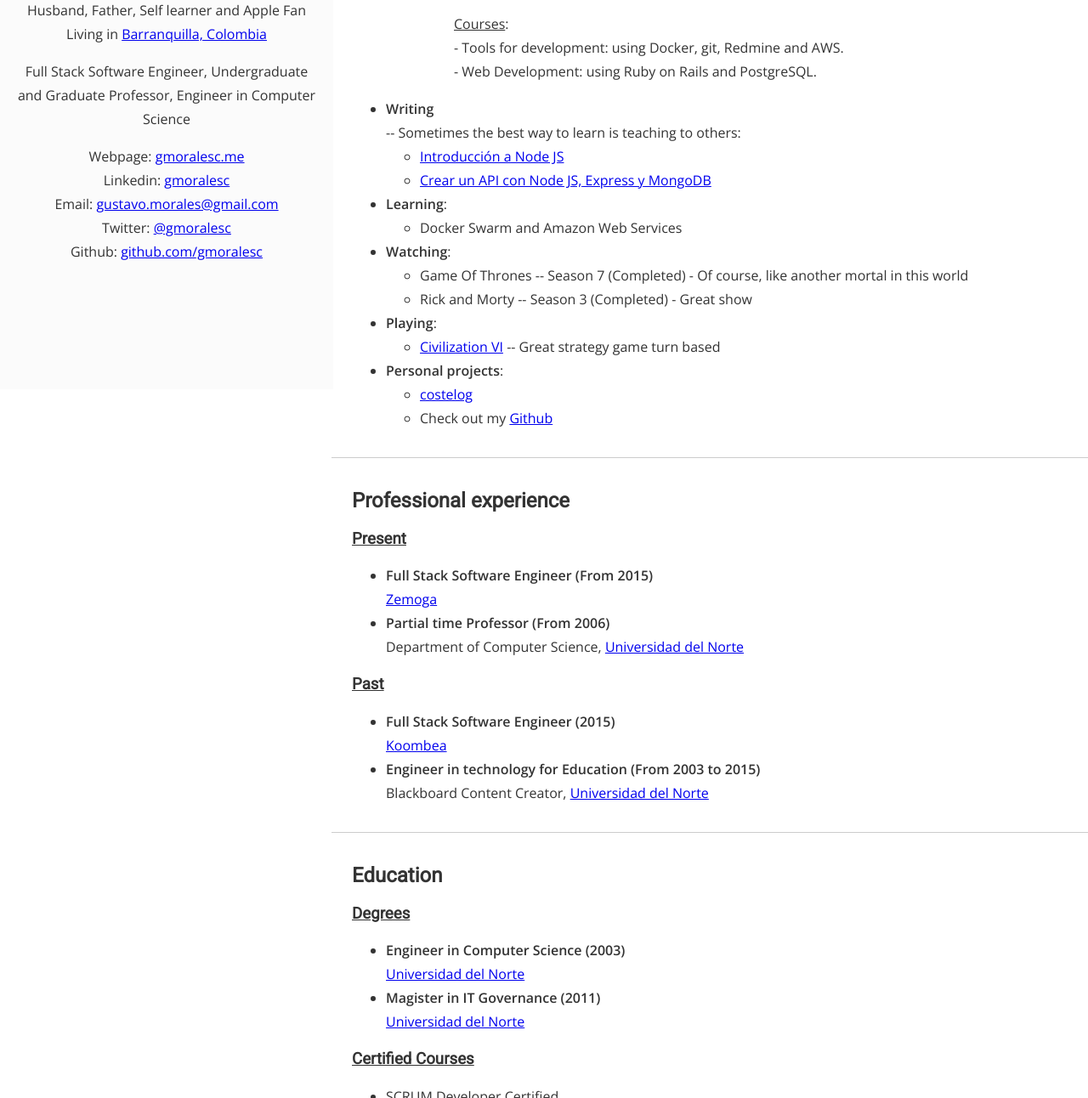
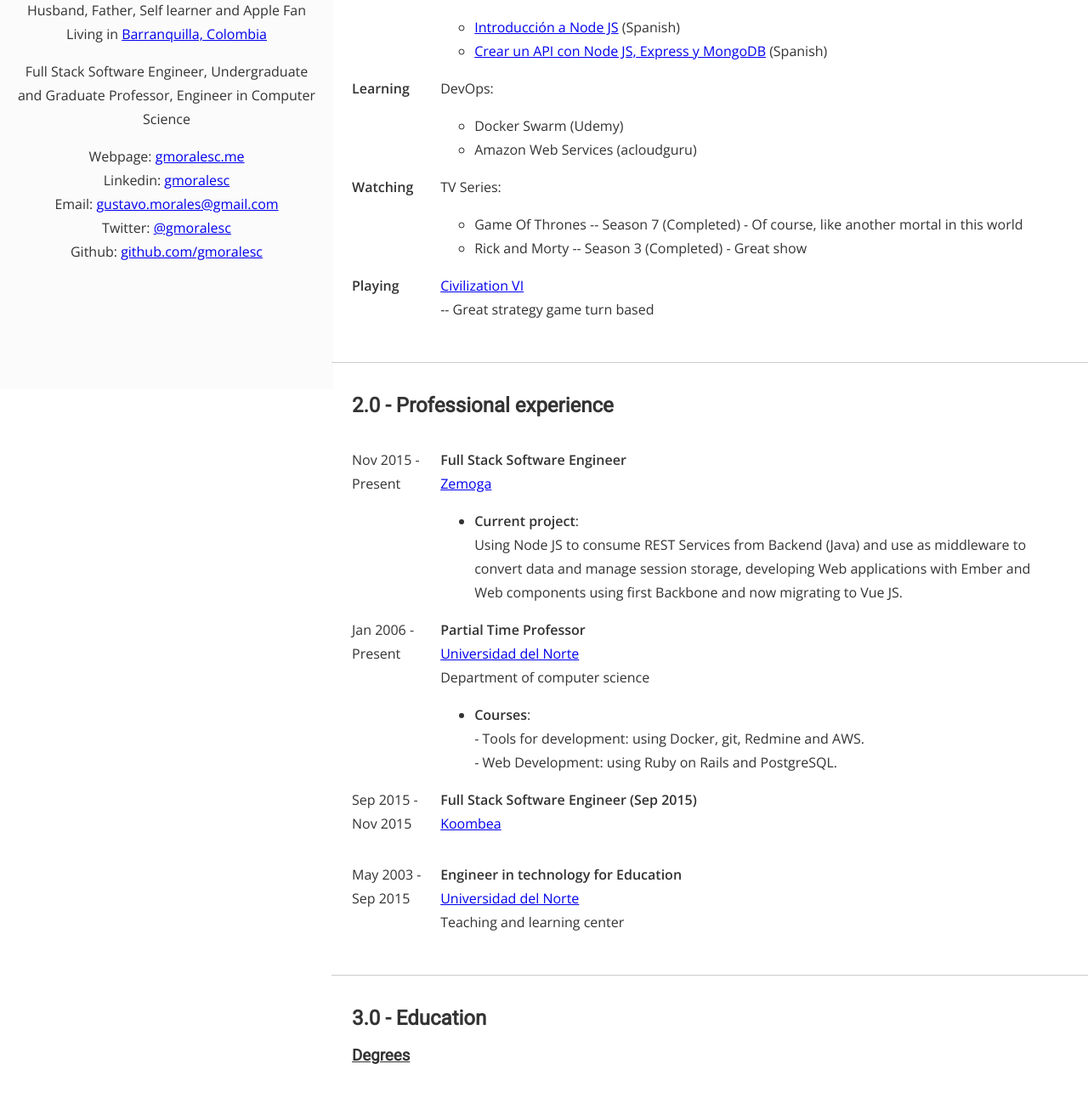
Before and after one commit to arcanfear/https-github.com-gmoralesc-gmoralesc.github.io, a website built with webpack: page index.html in a window 1280 px wide. Shown: the part 342-1634 px from the top of the page at 85% size. Built offline with nearby package versions, Linux system fonts and the light colour scheme.

Commit message:
Update Layout and Information

```diff
--- a/index.html
+++ b/index.html
@@ -33,111 +33,203 @@
   </header>
   <section class="content">
     <section class="section">
-      <h2 class="section__title">What I am doing</h2>
-      <ul>
-        <li><strong>Working</strong>:
+      <h2 class="section__title">1.0 - What I am doing</h2>
+      <ul class="list--boxes">
+        <li class="box__container">
+          <div class="box__item box__left">
+            <p><strong>Working</strong></p>
+          </div>
+          <div class="box__item box__description">
+            <p>
+              <strong>Full Stack Software Engineer</strong><br>
+              <a href="http://www.zemoga.com/" target="_blank">Zemoga</a><br>
+              -- So much fun and learning new things everyday with a great team
+            </p>
+            <p>
+              <strong>Graduate Partial Time Professor</strong><br>
+              <a href="http://www.uninorte.edu.co/" target="_blank">Universidad del Norte</a><br>
+              -- I love teaching
+            </p>
+          </div>
+        </li>
+        <li class="box__container">
+          <div class="box__item box__left">
+            <p><strong>Writing</strong></p>
+          </div>
+          <div class="box__item box__description">
+            <p>
+              -- Sometimes the best way to learn is teaching to others
+            </p>
             <ul>
                 <li>
-              <a href="http://www.zemoga.com/" target="_blank">Zemoga</a> as Full Stack Software Engineer -- So much fun
-              and learning new things everyday with a great team<br>
-              <blockquote>
-                <u>Current project</u>:<br>
-                  Using Node JS to consume REST Services from Backend (Java) and use as middleware to convert data and
-                  manage session storage, developing Web applications with Ember and Web components using first Backbone and now migrating to Vue JS.
-              </blockquote>
+                  <a href="https://gmoralesc.gitbooks.io/introduccion-a-node-js/content/" target="_blank">Introducción a Node JS</a> (Spanish)
                 </li>
                 <li>
-              <a href="http://www.uninorte.edu.co/" target="_blank">Universidad del Norte</a> as Graduate Partial Time Professor -- I love teaching<br>
-                <blockquote>
-                  <u>Courses</u>:<br>
-                   - Tools for development: using Docker, git, Redmine and AWS. <br>
-                   - Web Development: using Ruby on Rails and PostgreSQL.
-                </blockquote>
+                  <a href="https://github.com/gmoralesc/creando-apis-con-node-js" target="_blank">Crear un API con Node JS, Express y MongoDB</a> (Spanish)
                 </li>
               </ul>
+          </div>
         </li>
-        <li><strong>Writing</strong><br>
-          -- Sometimes the best way to learn is teaching to others:
+        <li class="box__container">
+          <div class="box__item box__left">
+              <p><strong>Learning</strong></p>
+          </div>
+          <div class="box__item box__description">
+            <p>DevOps:</p>
             <ul>
-            <li>
-              <a href="https://gmoralesc.gitbooks.io/introduccion-a-node-js/content/" target="_blank">Introducción a Node JS</a>
+              <li>Docker Swarm (Udemy)</li>
+              <li>Amazon Web Services (acloudguru)</li>
+            </ul>
+          </div>
         </li>
-            <li>
-              <a href="https://github.com/gmoralesc/creando-apis-con-node-js" target="_blank">Crear un API con Node JS, Express y MongoDB</a>
-            </li>
-          </ul>
-        </li>
-        <li><strong>Learning</strong>:
-          <ul>
-            <li>Docker Swarm and Amazon Web Services</li>
-          </ul>
-        </li>
-        <li><strong>Watching</strong>:
+        <li class="box__container">
+          <div class="box__item box__left">
+              <p><strong>Watching</strong></p>
+          </div>
+          <div class="box__item box__description">
+            <p>TV Series:</p>
             <ul>
               <li>Game Of Thrones -- Season 7 (Completed) - Of course, like another mortal in this world</li>
               <li>Rick and Morty -- Season 3 (Completed) - Great show</li>
             </ul>
+          </div>
         </li>
-        <li><strong>Playing</strong>:
-          <ul>
-            <li><a href="https://civilization.com/" target="_blank">Civilization VI</a> -- Great strategy game turn based</li>
-          </ul>
-        </li>
-        <li><strong>Personal projects</strong>:
-          <ul>
-            <li><a href="https://www.npmjs.com/package/costelog" target="_blank">costelog</a></li>
-            <li>Check out my <a href="http://github.com/gmoralesc" target="_blank">Github</a></li>
-          </ul>
+        <li class="box__container">
+          <div class="box__item box__left">
+            <p><strong>Playing</strong></p>
+          </div>
+          <div class="box__item box__description">
+            <p>
+              <a href="https://civilization.com/" target="_blank">Civilization VI</a><br>
+              -- Great strategy game turn based
+            </p>
+          </div>
         </li>
       </ul>
     </section>
     <section class="section">
-      <h2 class="section__title">Professional experience</h2>
-      <h3 class="section__subtitle">Present</h3>
-      <ul>
-        <li><strong>Full Stack Software Engineer (From 2015)</strong><br>
+      <h2 class="section__title">2.0 - Professional experience</h2>
+      <ul class="list--boxes">
+        <li class="box__container">
+          <div class="box__item box__left">
+            <p>Nov 2015 - Present</p>
+          </div>
+          <div class="box__item box__description">
+            <p>
+              <strong>Full Stack Software Engineer</strong><br>
               <a href="http://www.zemoga.com/" target="_blank">Zemoga</a>
-        </li>
-        <li><strong>Partial time Professor (From 2006)</strong><br>
-          Department of Computer Science,
-          <a href="http://www.uninorte.edu.co" target="_blank">Universidad del Norte</a>
+            </p>
+            <ul style="list-style-type:initial">
+                <li>
+                  <strong>Current project</strong>:<br>
+                  Using Node JS to consume REST Services from Backend (Java) and use as middleware to convert data and
+                  manage session storage, developing Web applications with Ember and Web components using first Backbone and now migrating to Vue JS.
                 </li>
             </ul>
-      <h3 class="section__subtitle">Past</h3>
-      <ul>
-        <li><strong>Full Stack Software Engineer (2015)</strong><br>
+          </div>
+        </li>
+        <li class="box__container">
+          <div class="box__item box__left">
+            <p>Jan 2006 - Present</p>
+          </div>
+          <div class="box__item box__description">
+            <p>
+              <strong>Partial Time Professor</strong><br>
+              <a href="http://www.uninorte.edu.co" target="_blank">Universidad del Norte</a><br>
+              Department of computer science
+            </p>
+            <ul style="list-style-type:initial">
+              <li>
+                  <strong>Courses</strong>:<br>
+                  - Tools for development: using Docker, git, Redmine and AWS. <br>
+                  - Web Development: using Ruby on Rails and PostgreSQL.
+              </li>
+            </ul>
+          </div>
+        </li>
+        <li class="box__container">
+          <div class="box__item box__left">
+            <p>Sep 2015 - Nov 2015</p>
+          </div>
+          <div class="box__item box__description">
+            <p>
+              <strong>Full Stack Software Engineer (Sep 2015)</strong><br>
               <a href="https://koombea.com/" target="_blank">Koombea</a>
+            </p>
+          </div>
         </li>
-        <li><strong>Engineer in technology for Education (From 2003 to 2015)</strong><br>
-          Blackboard Content Creator,
-          <a href="http://www.uninorte.edu.co" target="_blank">Universidad del Norte</a>
+        <li class="box__container">
+          <div class="box__item box__left">
+            <p>May 2003 - Sep 2015</p>
+          </div>
+          <div class="box__item box__description">
+            <p>
+              <strong>Engineer in technology for Education</strong><br>
+              <a href="http://www.uninorte.edu.co" target="_blank">Universidad del Norte</a><br>
+              Teaching and learning center
+            </p>
+          </div>
         </li>
       </ul>
     </section>
     <section class="section">
-      <h2 class="section__title">Education</h2>
+      <h2 class="section__title">3.0 - Education</h2>
       <h3 class="section__subtitle">Degrees</h3>
-      <ul>
-        <li><strong>Engineer in Computer Science (2003)</strong>
-          <br><a href="http://www.uninorte.edu.co" target="_blank">Universidad del Norte</a></li>
-        <li><strong>Magister in IT Governance (2011)</strong>
-          <br><a href="http://www.uninorte.edu.co" target="_blank">Universidad del Norte</a></li>
+      <ul class="list--boxes">
+        <li class="box__container">
+            <div class="box__item box__left">
+              <p>Sep 2003</p>
+            </div>
+            <div class="box__item box__description">
+              <p>
+                <strong>Engineer in Computer Science</strong><br>
+                <a href="http://www.uninorte.edu.co" target="_blank">Universidad del Norte</a>
+              </p>
+          </div>
+        </li>
+        <li class="box__container">
+          <div class="box__item box__left">
+            <p>Sep 2011</p>
+          </div>
+          <div class="box__item box__description">
+            <p>
+              <strong>Magister in IT Governance (2011)</strong><br>
+              <a href="http://www.uninorte.edu.co" target="_blank">Universidad del Norte</a>
+            </p>
+          </div>
+        </li>
       </ul>
-      <h3 class="section__subtitle">Certified Courses</h3>
-      <ul>
-        <li>SCRUM Developer Certified</li>
-        <li>Adobe Certified Expert (ACE) and Adobe Certified Instructor (ACI)
+      <h3 class="section__subtitle">Certifications</h3>
+      <ul class="list--boxes">
+        <li class="box__container">
+            <div class="box__item box__left">
+              <p>Sep 2015</p>
+            </div>
+            <div class="box__item box__description">
+              <p>
+                SCRUM Developer Certified<br>
+                <a href="http://www.scrumagileinstitute.com/" target="_blank">Scrum Agile Institute</a>
+              </p>
+            </div>
           </li>
-        <li>Red Hat Linux System Administration RH133</li>
       </ul>
       <h3 class="section__subtitle">Honors and awards</h3>
-      <ul>
-        <li>“Excelencia Académica en el Aula de Clase” (Award for Academic Excellence in the Classroom) 2009, 2010, 2011, 2012,
-          2013 - Universidad del Norte, Barranquilla, Colombia.</li>
+      <ul class="list--boxes">
+        <li class="box__container">
+          <div class="box__item box__left">
+            <p>2009, 2010, 2011, 2012, 2013</p>
+          </div>
+          <div class="box__item box__description">
+            <p>
+              Award for Academic Excellence in the Classroom<br>
+              <a href="http://www.uninorte.edu.co" target="_blank">Universidad del Norte</a>
+            </p>
+          </div>
+        </li>
       </ul>
     </section>
     <section class="section" id="technologies">
-      <h2 class="section__title">Technologies</h2>
+      <h2 class="section__title">4.0 Technologies</h2>
       <label for="filter">Filter:</label>
       <select onchange="filter_tecnologies()" id="filter">
         <option value="0">Technologies that I have worked so far</option>
--- a/src/scss/main.scss
+++ b/src/scss/main.scss
@@ -92,3 +92,27 @@
         display: none;
     }
 }
+
+.list{
+    &--boxes{
+        margin-top: 0;
+        padding-left: 0;
+    }
+}
+
+.box{
+    &__container{
+        border-bottom: 1p solid gray;
+        list-style-type: none;
+    }
+    &__item{
+        display: inline-block;
+        vertical-align: top;
+    }
+    &__left{
+        width: 100px;
+    }
+    &__description{
+        width: calc(100% - 130px);
+    }
+}
```
Also changed, not shown: public/css/main.css. Lines whose indentation alone changed are shown as unchanged.
